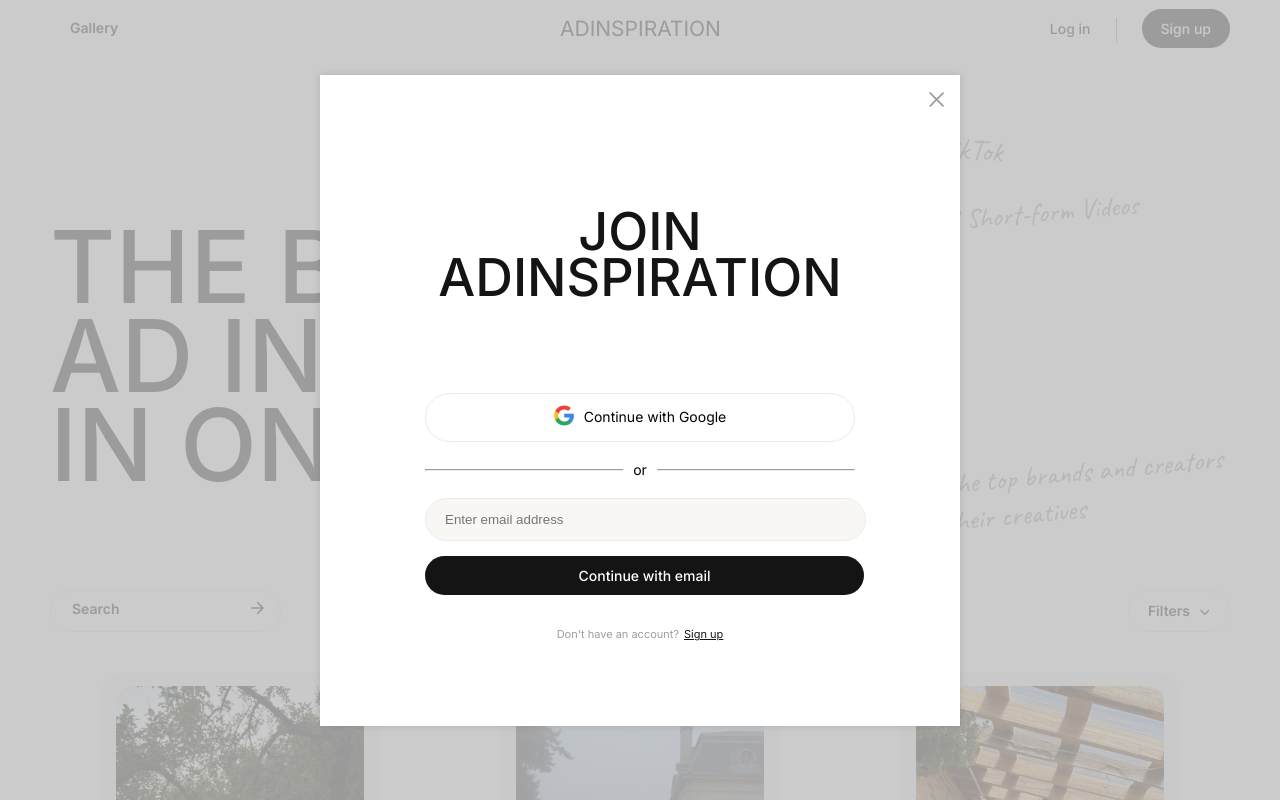
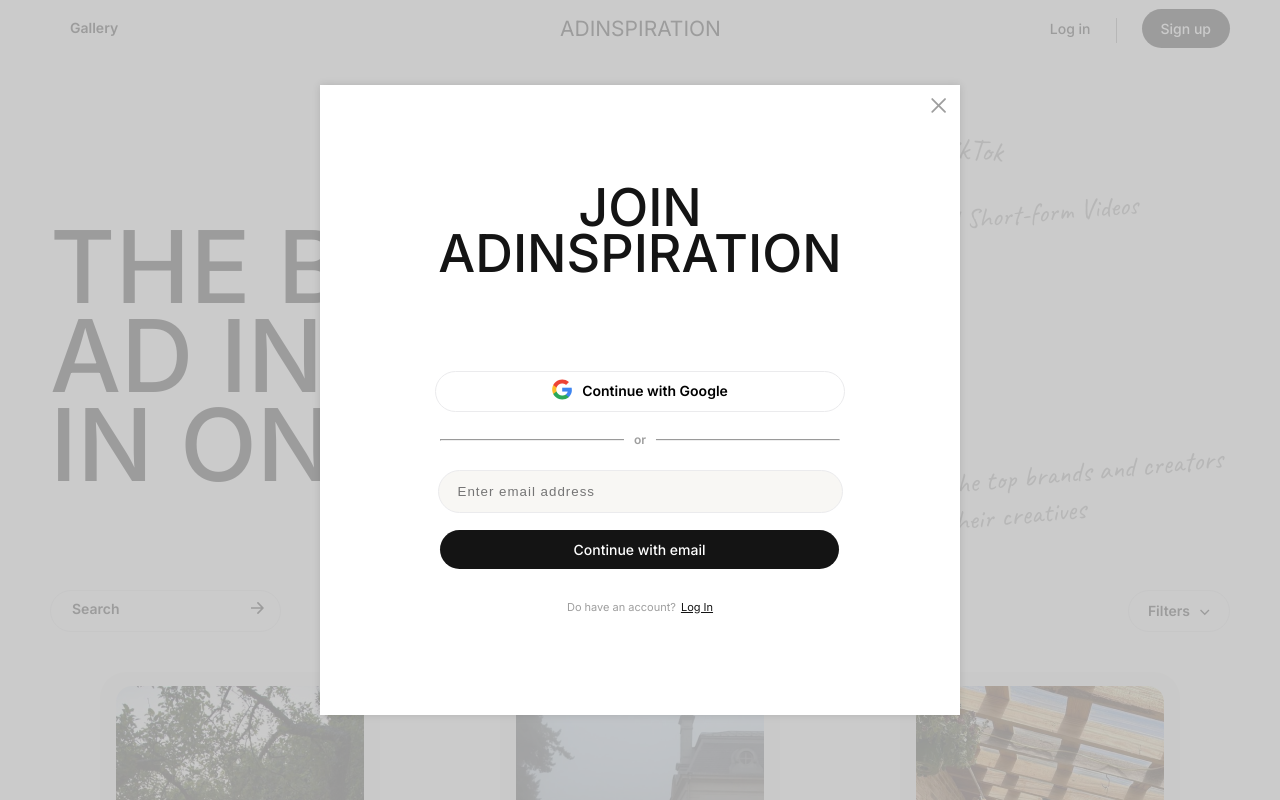
Before and after one commit to N1kk7/react-inspiration, a React (Create React App) app: page / in a window 1280 px wide. Both pictures are taken after a click on the button "Sign up". Shown: the top 800 px of the page. Built offline with nearby package versions, Linux system fonts and the light colour scheme.

Commit message:
adaptive

```diff
--- a/src/components/Modals/AllModalsStyle.scss
+++ b/src/components/Modals/AllModalsStyle.scss
@@ -23,11 +23,11 @@
 
         .backBtn{
             position: absolute;
-            top: 2vh;
+            top: 1.7vh;
             left: 2vh;
             cursor: pointer;
             span{
-                padding-left: 5px;
+                padding-left: 13px;
                 color: var(--Grey, #9E9E9E);
                 font-family: Inter;
                 font-size: 14px;
@@ -38,12 +38,12 @@
         }
         .closeBtn{
             position: absolute;
-            top: 2vh;
-            right: 2vh;
+            top: 1.5vh;
+            right: 1.7vh;
             cursor: pointer;
         }
         .modalTitle{
-            padding: 90px 0 50px;
+            padding: 56px 0 51px;
             h2{
                 color: var(--Main-dark, #141414);
                 font-family: Inter;
--- a/src/components/Modals/SignIn/SignIn.scss
+++ b/src/components/Modals/SignIn/SignIn.scss
@@ -0,0 +1,8 @@
+.signIn{
+    .modal-wrapper {
+      height: 630px;
+    }
+    .choiceMethod{
+        margin: 20px 15px 22px;
+    }
+}
--- a/src/components/Modals/SignIn/SignIn.tsx
+++ b/src/components/Modals/SignIn/SignIn.tsx
@@ -32,9 +32,9 @@
                     <DefaultBtn textBtn="Continue with email" methodBtn="SignIn"/>
                     <div className="modalDescription">
                         <span>
-                            Don't have an account?
+                            Do have an account?
                         </span>
-                        <a href="/">Sign up</a>
+                        <a href="/">Log In</a>
                     </div>
 
 
--- a/src/components/shared/Shared.scss
+++ b/src/components/shared/Shared.scss
@@ -1,16 +1,23 @@
 .contGoogle{
+    margin: 0 10px;
     display: flex;
-    padding: 11px 19px;
+    padding: 7px 19px;
     justify-content: center;
     align-items: center;
+    font-family: var(--font-inter);
+    font-weight: 600;
+    font-size: 14px;
     gap: 10px;
     border-radius: 50px;
     border: 1px solid var(--border-color);
 }
 
 .choiceMethod {
-  margin: 20px 0;
+  margin: 20px 15px 30px;
   position: relative;
+  hr{
+    background-color: var(--border-color);
+  }
   span{
     display: flex;
     position: absolute;
@@ -19,37 +26,53 @@
     padding: 0 10px;
     left: 50%;
     transform: translateX(-50%);
+    color: var(--grey);
+    text-align: center;
+    font-family: Inter;
+    font-size: 12px;
+    font-style: normal;
+    font-weight: 600;
+    line-height: normal;
   }
 }
 
 .enterEmailPass {
-    margin-bottom: 15px;
+    margin-bottom: 17px;
     input{
         display: flex;
-        width: 401px;
+        width: 365px;
+        // padding: 13px 0px 13px 35px;
+        margin: 0 auto;
         padding: 13px 19px;
         align-items: center;
         gap: 10px;
         border-radius: 50px;
         border: 1px solid var(--border-color);
         background: var(--thumb-border-color);
+        letter-spacing: 1px;
+          // ::placeholder{
+          //   letter-spacing: 1px;
+          // }
 
     }
+    // ::placeholder{
+    //   letter-spacing: 1px;
+    // }
 
 }
 
 .defaultBtn {
     display: flex;
-    width: 401px;
-    padding: 11px 19px;
+    width: 377px;
+    padding: 11px;
     justify-content: center;
     align-items: center;
     gap: 10px;
     border-radius: 50px;
     background: var(--main-text-color);
-    margin-bottom: 30px;
     cursor: pointer;
     position: relative;
+    margin: 0 15px 29px;
 
 
     color: var(--white);
```
Also changed, not shown: 1 other file (tests, documents, lock files or other folders).
